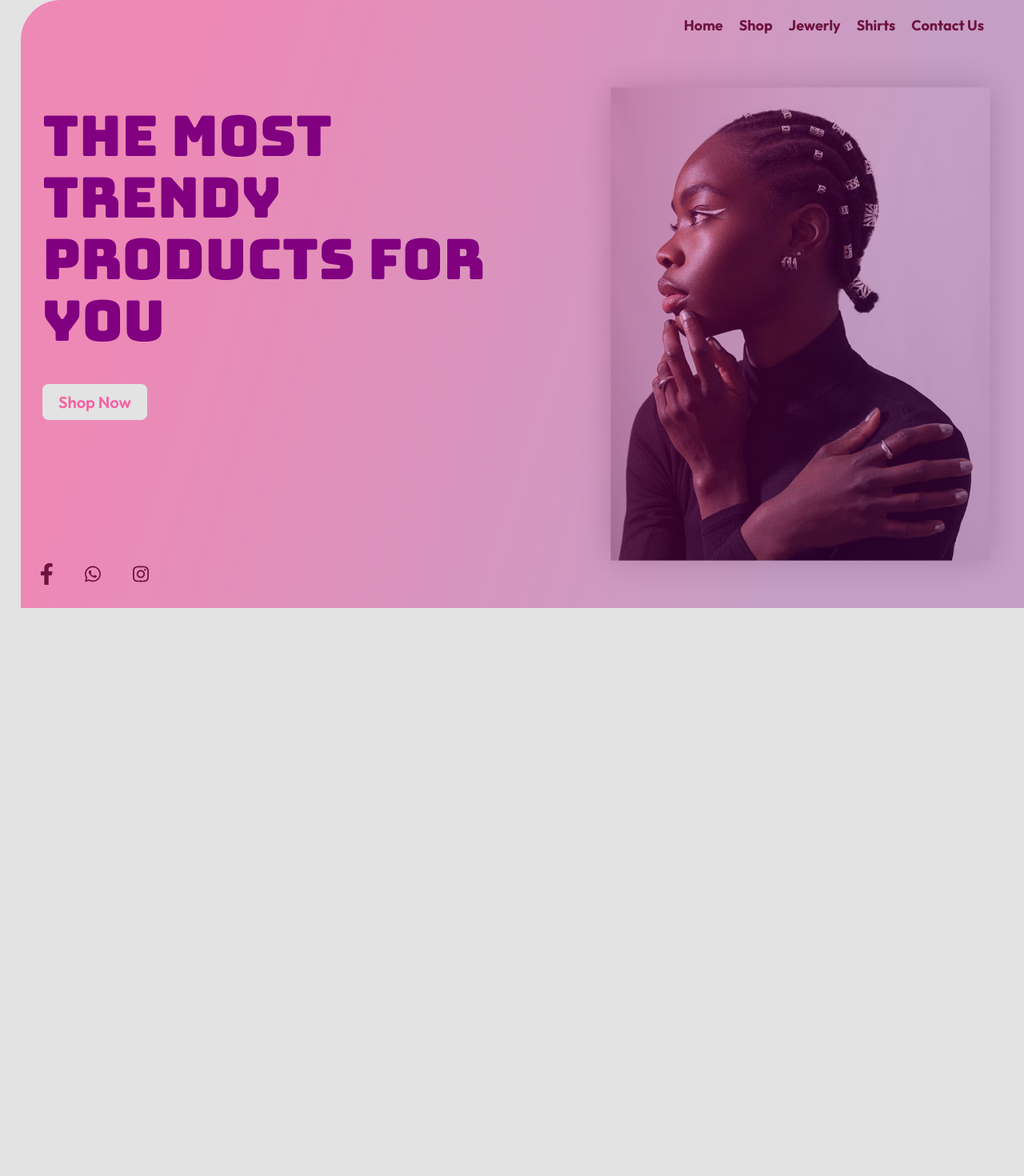
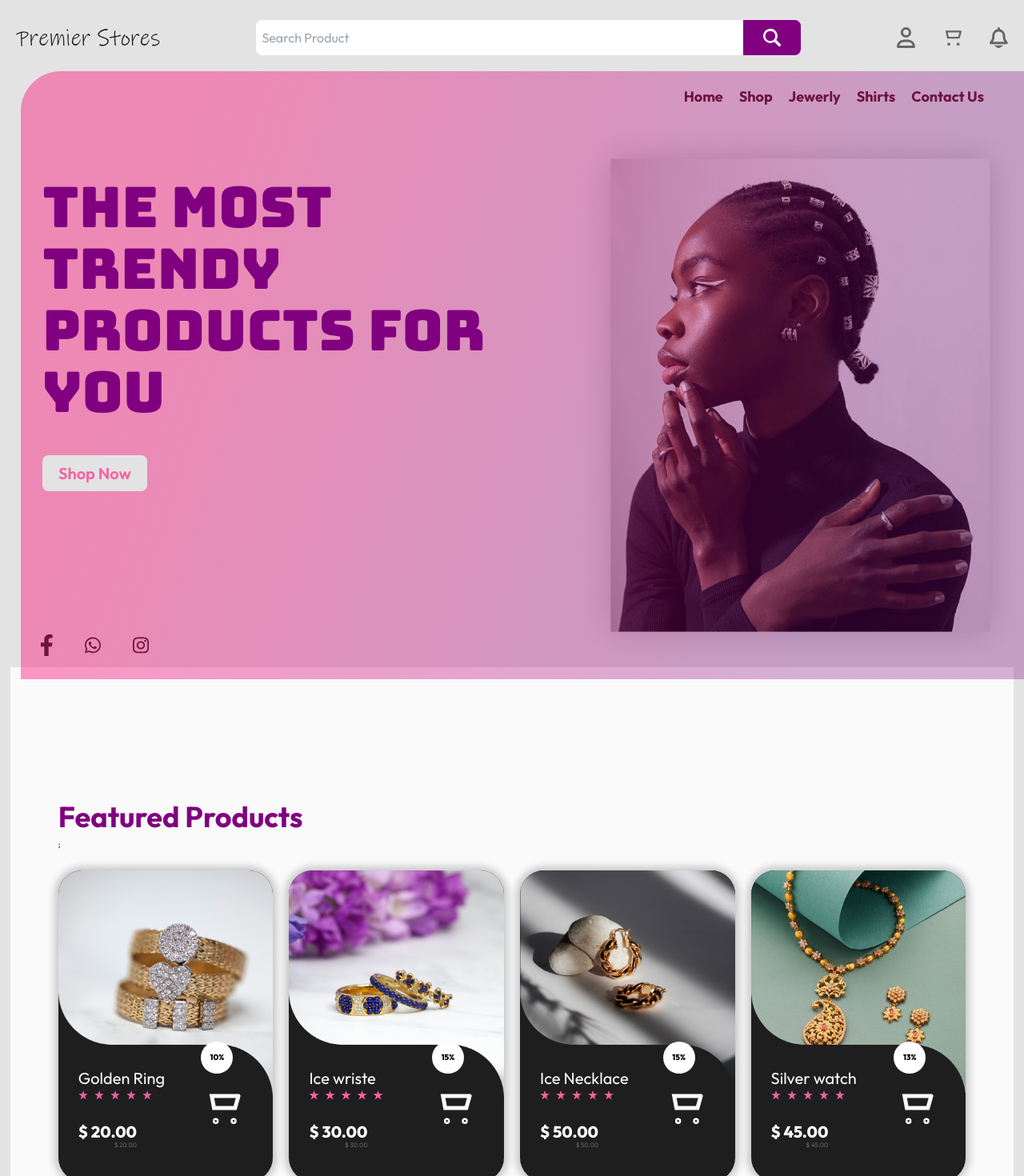
Before and after one commit to timmyproofficial/premier-store, a React (Vite) app: page / in a window 1280 px wide. Shown: the top 1470 px of the page at 80% size. Before the commit the page ends 800 px from the top, so only its background shows below. Built offline with nearby package versions, Linux system fonts and the light colour scheme.

Commit message:
Create the Home Page and remove used import

```diff
--- a/src/App.tsx
+++ b/src/App.tsx
@@ -1,10 +1,9 @@
-import FeatureProuductsBlock from './components/FeaturedProuductsBlock';
-import Hero from './components/Hero';
+import { HomePage } from './pages';
 
 function App() {
   return (
     <div>
-      <Hero />
+      <HomePage />
       {/* <FeatureProuductsBlock /> */}
     </div>
   );
--- a/src/components/FeaturedProuductsBlock.tsx
+++ b/src/components/FeaturedProuductsBlock.tsx
@@ -1,4 +1,3 @@
-import React from 'react';
 import BlockWhite from './BlockWhite';
 import HeadingPlain from './HeadingPlain';
 import FeaturedProducts from './FeaturedProducts';
--- a/src/components/Hero.tsx
+++ b/src/components/Hero.tsx
@@ -4,8 +4,6 @@ import heroImg from '../assets/hero-premier.png';
 import facebook from '../assets/facebook.svg';
 import whatsapp from '../assets/whatsapp.svg';
 import instagram from '../assets/instagram.svg';
-import NavbarTop from './NavbarTop';
-import FeaturedProuductsBlock from './FeaturedProuductsBlock';
 
 const Hero = () => {
   return (
--- a/src/components/ProductCard.tsx
+++ b/src/components/ProductCard.tsx
@@ -1,4 +1,3 @@
-import arrival1 from '../assets/arrival1.png';
 import starIcon from '../assets/star-filled.svg';
 import cartIcon from '../assets/cart-white.svg';
 
--- /dev/null
+++ b/src/pages/HomePage.tsx
@@ -0,0 +1,17 @@
+import FeaturedProuductsBlock from '../components/FeaturedProuductsBlock';
+import Hero from '../components/Hero';
+import NavbarTop from '../components/NavbarTop';
+
+const HomePage = () => {
+  return (
+    <>
+      <header>
+        <NavbarTop />
+        <Hero />
+      </header>
+      <FeaturedProuductsBlock />
+    </>
+  );
+};
+
+export default HomePage;
--- /dev/null
+++ b/src/pages/index.ts
@@ -0,0 +1 @@
+export { default as HomePage } from './HomePage';
```
